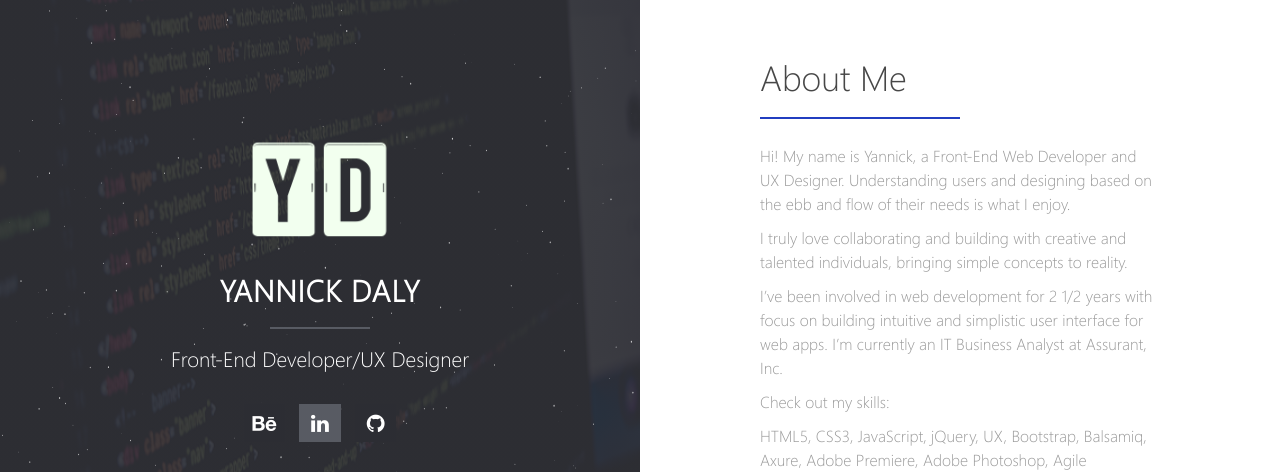
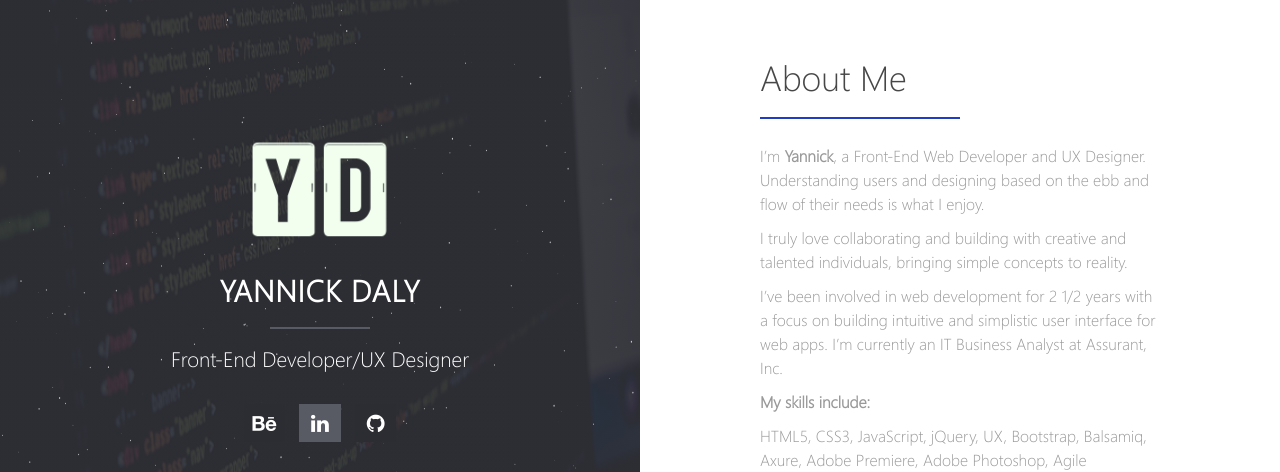
Before and after one commit to YannickDaly/yannickdaly.github.io, a Jekyll site: the page built from index.md, in a window 1280 px wide. Shown: the part 169-641 px from the top of the page. Built offline with Jekyll 4.4.1, drawn with Linux system fonts in a browser that asks for light colours; our own code applies the rules of GitHub Pages for plain Markdown files.

```diff
--- a/_config.yml
+++ b/_config.yml
@@ -52,7 +52,7 @@ linkedin:          yannickdaly
 #keybase:           username
 #xmpp:              username@server.com
 #hackernews:        username
-behance:           yannickdal0a11
+behance:           yannickdaly
 
 # Gems
 gems:
--- a/index.md
+++ b/index.md
@@ -3,12 +3,12 @@ layout: home
 ---
 # About Me
 
-Hi! My name is *Yannick*, a Front-End Web Developer and UX Designer. Understanding users and designing based on the ebb and flow of their needs is what I enjoy.
+I'm **Yannick**, a Front-End Web Developer and UX Designer. Understanding users and designing based on the ebb and flow of their needs is what I enjoy.
 
 I truly love collaborating and building with creative and talented individuals, bringing simple concepts to reality.
 
-I've been involved in web development for 2 1/2 years with focus on building intuitive and simplistic user interface for web apps. I'm currently an IT Business Analyst at Assurant, Inc.
+I've been involved in web development for 2 1/2 years with a focus on building intuitive and simplistic user interface for web apps. I'm currently an IT Business Analyst at Assurant, Inc.
 
-*Check out my skills:*
+**My skills include:**
 
 HTML5, CSS3, JavaScript, jQuery, UX, Bootstrap, Balsamiq, Axure, Adobe Premiere, Adobe Photoshop, Agile Methodology and Project Management
```
Also changed, not shown: favicon.ico.
